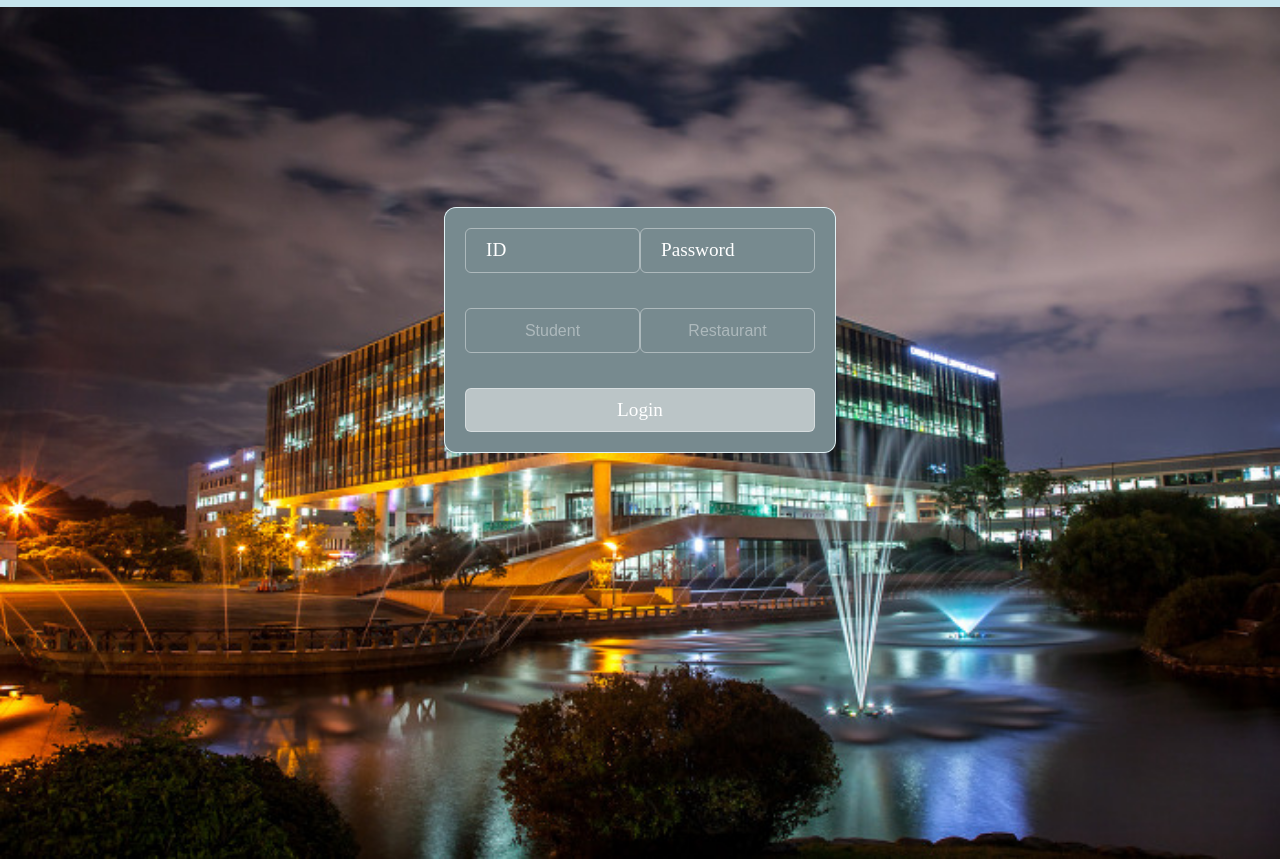
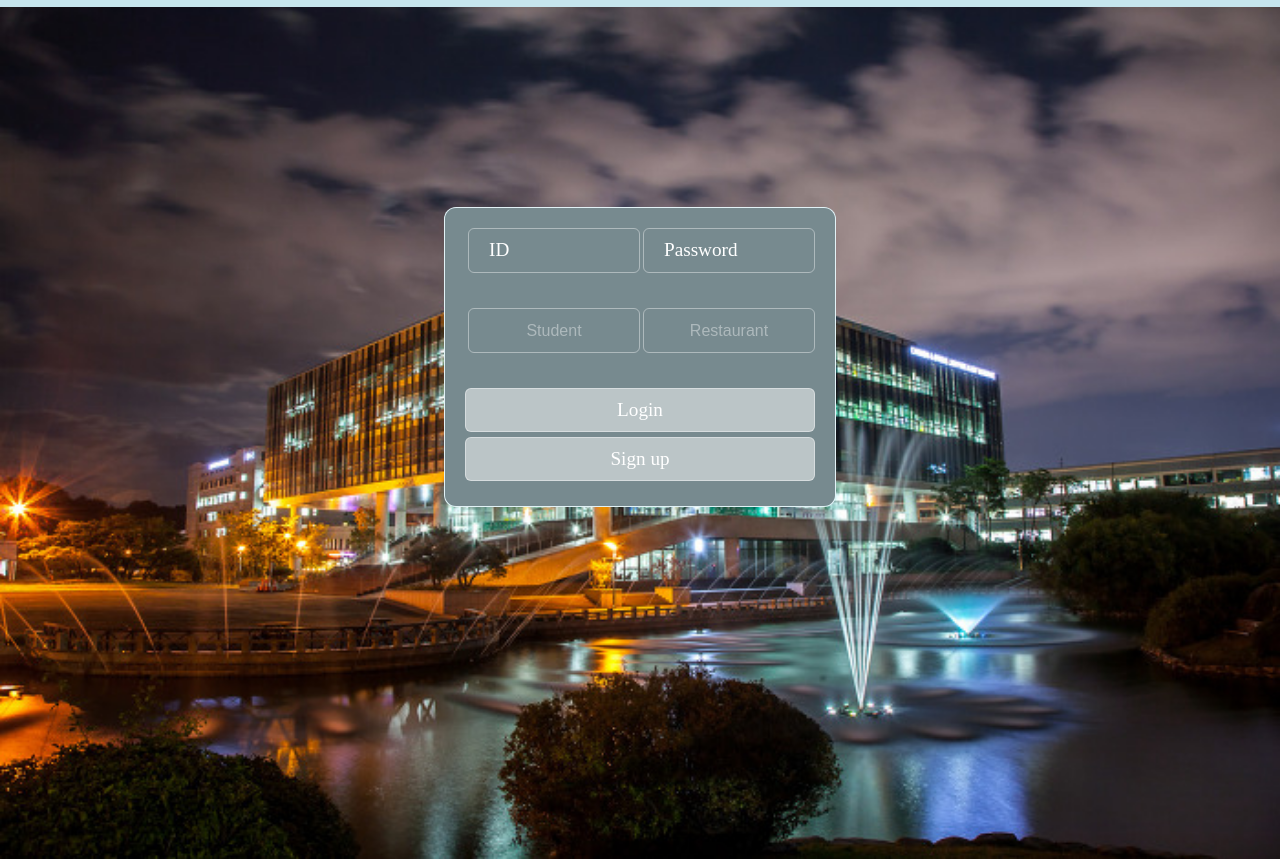
Before and after one commit to juheeuu/CS360, a website: page views/index.html in a window 1280 px wide. Shown: the part 73-932 px from the top of the page. Drawn offline with Linux system fonts and the light colour scheme; files that its build step writes are made by us from their sources; files whose address does not match are found by name.

Commit message:
Made login/Sign up form

```diff
--- a/public/css/style.css
+++ b/public/css/style.css
@@ -227,6 +227,7 @@ select option:hover {
   margin-bottom: 25px;
   color: rgba(255, 255, 255, 0.4);
   padding: 10px 20px;
+  margin-left: 3px;
 }
 .form .topbar .input::-webkit-input-placeholder {
   color: white;
@@ -261,6 +262,7 @@ select option:hover {
   -webkit-border-radius: 6px;
   border-radius: 6px;
   cursor: pointer;
+  margin-bottom: 5px;
 }
 .form .submit:focus {
   outline: none;
--- a/views/index.html
+++ b/views/index.html
@@ -25,6 +25,8 @@
             <button  class="input" id="submit" > Restaurant </button>
         </div>
         <button class="submit" id="submit" >Login</button>
+        <button class="submit" id="submit" >Sign up</button>
+
     </div>
   </body>
 </html>
```
